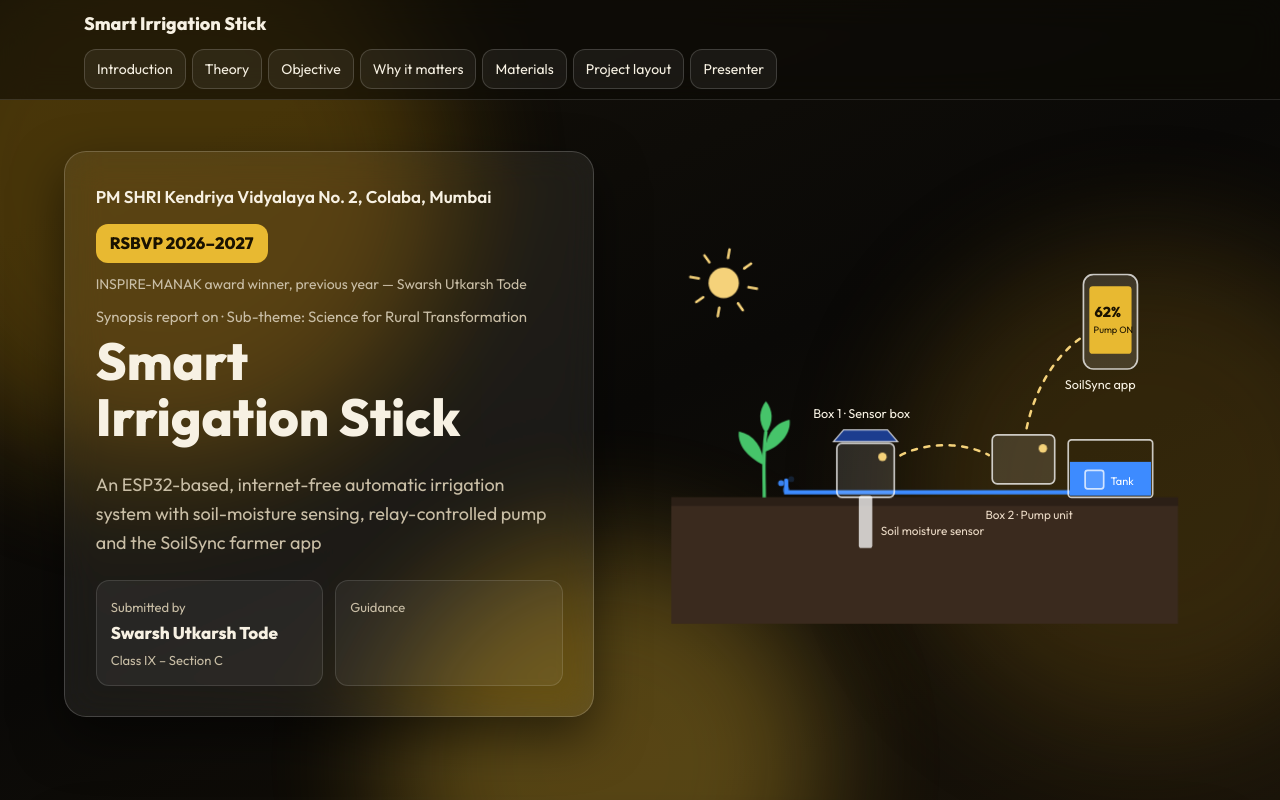
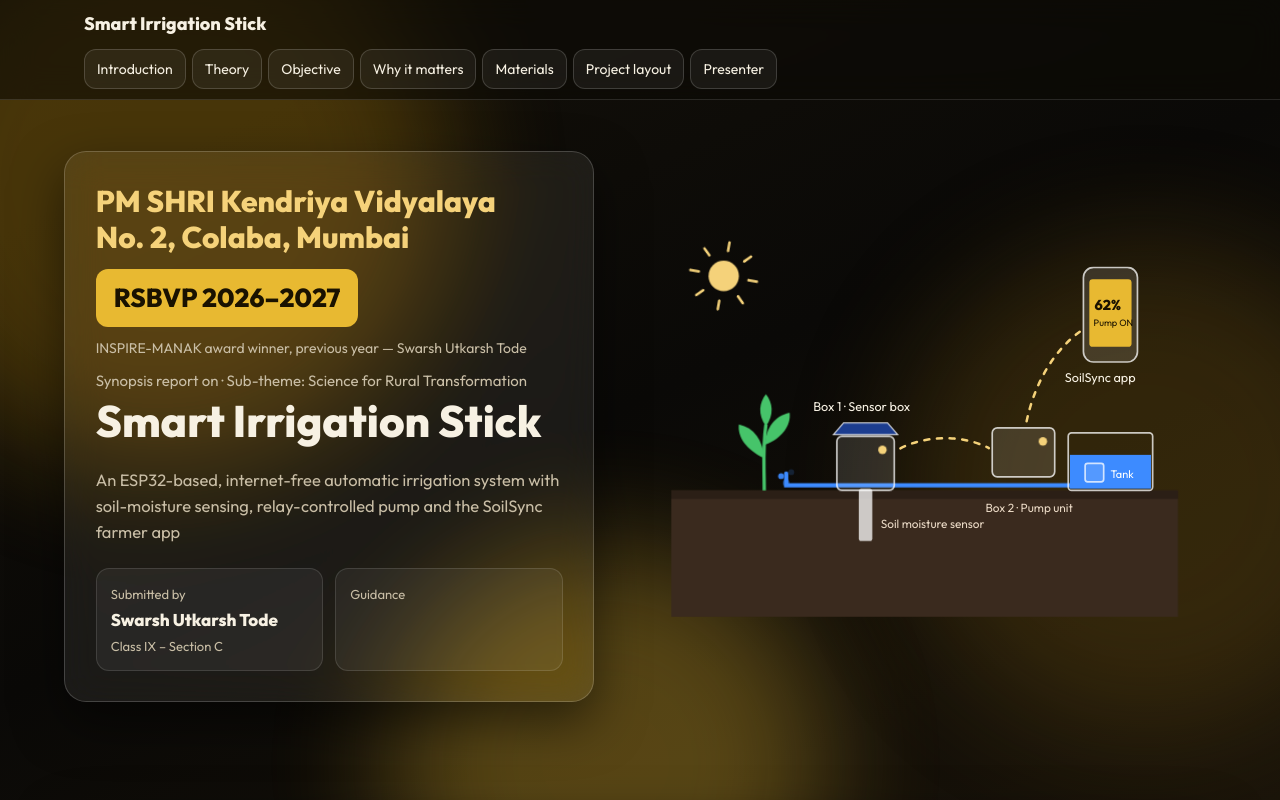
Before and after one commit to swarsh638/smart-irrigation, a plain HTML site: page index.html in a window 1280 px wide. Shown: the top 800 px of the page. Drawn offline with Linux system fonts and the light colour scheme.

Commit message:
Adjust font sizes and update school name display

```diff
--- a/index.html
+++ b/index.html
@@ -15,9 +15,9 @@
 :root{color-scheme:light dark}
 *{box-sizing:border-box;min-width:0}
 html{scroll-padding-top:120px;scroll-behavior:smooth}
-body{margin:0;background:var(--bg);color:var(--ink);font:16.5px/1.6 var(--fb);overflow-x:clip;transition:background .4s,color .4s}
+body{margin:0;background:var(--bg);color:var(--ink);font:15.5px/1.6 var(--fb);overflow-x:clip;transition:background .4s,color .4s}
 h1,h2,h3{font-family:var(--fh);line-height:1.08;text-wrap:balance;margin:0 0 .5em}
-h1{font-size:clamp(30px,4.6vw,52px)}h2{font-size:clamp(26px,3.2vw,38px)}h3{font-size:20px}
+h1{font-size:clamp(28px,3.8vw,44px)}h2{font-size:clamp(24px,2.8vw,34px)}h3{font-size:18.5px}
 p{margin:0 0 1em;max-width:70ch}
 .band{padding:clamp(28px,4vw,64px) max(5vw,16px);position:relative;z-index:1}
 .wrap{max-width:1240px;margin:0 auto}
@@ -36,8 +36,8 @@ p{margin:0 0 1em;max-width:70ch}
 .nav a{flex:none;color:var(--ink);text-decoration:none;font-size:14px;padding:8px 12px;border-radius:var(--rb);border:var(--btnbd);background:var(--btn)}
 /* hero */
 .hero{display:grid;grid-template-columns:minmax(0,1fr) minmax(0,1.1fr);gap:clamp(20px,3vw,48px);align-items:center}
-.cover .school{font-weight:600;font-size:17px}
-.tag{display:inline-block;padding:6px 14px;border-radius:var(--rb);background:var(--acc);color:var(--onacc);font-weight:700;margin:14px 0}
+.cover .school{font-family:var(--fh);font-weight:800;font-size:clamp(22px,2.6vw,30px);line-height:1.2;color:var(--acc2)}
+.tag{display:inline-block;padding:8px 18px;border-radius:var(--rb);background:var(--acc);color:var(--onacc);font-weight:800;font-size:clamp(20px,2.2vw,26px);margin:14px 0}
 .cover .kicker{font-size:15px;color:var(--muted);margin:6px 0 4px}
 .who{display:grid;grid-template-columns:1fr 1fr;gap:12px;margin-top:22px}
 .who div{padding:12px 14px;border:var(--bd2);border-radius:calc(var(--r)*.6);background:var(--card2)}
@@ -159,12 +159,12 @@ footer{text-align:center;font-size:14px;color:var(--muted);padding:30px 16px 46p
 <section class="band">
  <div class="wrap hero">
   <div class="card cover">
-   <div class="school">PM SHRI Kendriya Vidyalaya No. 2, Colaba, Mumbai</div>
+   <div class="school"><span style="white-space:nowrap">PM SHRI Kendriya Vidyalaya</span> <span style="white-space:nowrap">No. 2, Colaba, Mumbai</span></div>
    <span class="tag">RSBVP 2026–2027</span>
    <div class="muted" style="font-size:14px;margin:-4px 0 10px">INSPIRE-MANAK award winner, previous year — Swarsh Utkarsh Tode</div>
    <div class="kicker">Synopsis report on · Sub-theme: Science for Rural Transformation</div>
    <h1>Smart Irrigation Stick</h1>
-   <p class="muted" style="font-size:18px">An ESP32-based, internet-free automatic irrigation system with soil-moisture sensing, relay-controlled pump and the SoilSync farmer app</p>
+   <p class="muted" style="font-size:16.5px">An ESP32-based, internet-free automatic irrigation system with soil-moisture sensing, relay-controlled pump and the SoilSync farmer app</p>
    <div class="who">
     <div><small>Submitted by</small><b>Swarsh Utkarsh Tode</b><small>Class IX – Section C</small></div>
     <div><small>Guidance</small><b style="min-height:1.6em">&nbsp;</b><small>&nbsp;</small></div>
```
